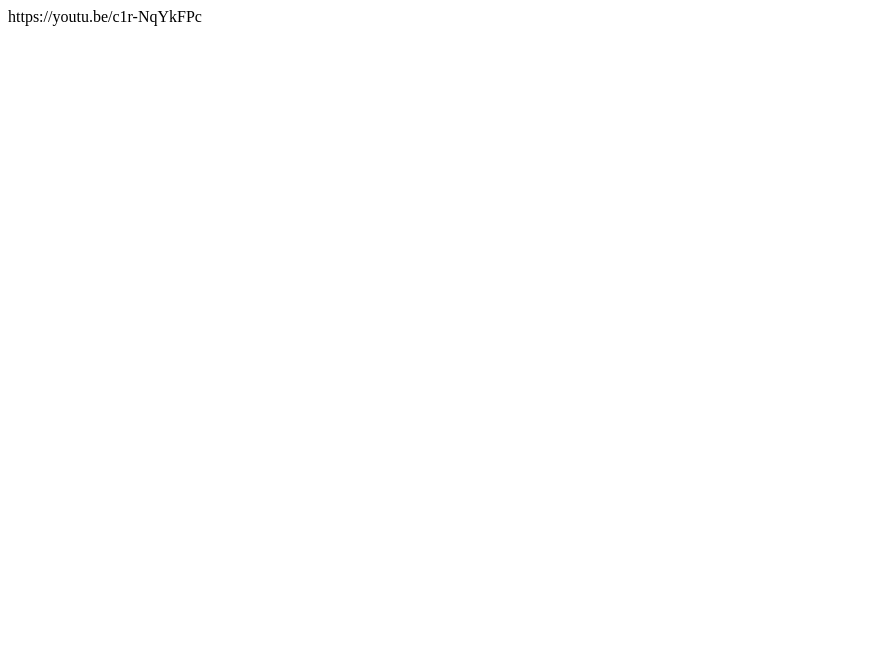
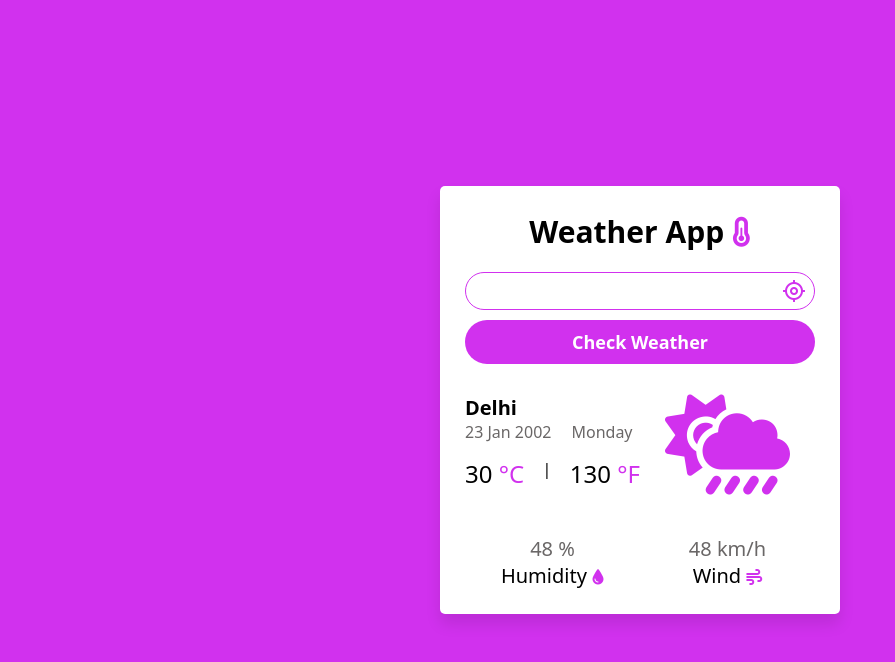
Before and after one commit to sahihai12/Js-Projects, a plain HTML site: page projects/9weatherApp/index.html in a window 1280 px wide. Shown: the whole page, without its empty margins (0-895 px from the left). Drawn offline with nearby package versions, Linux system fonts and the light colour scheme.

Commit message:
weatherapp start

```diff
--- a/projects/9Qr/index.html
+++ b/projects/9Qr/index.html
@@ -1 +1,28 @@
-https://youtu.be/pv5K28zVepE
+<!DOCTYPE html>
+<html lang="en">
+  <head>
+    <meta charset="utf-8">
+    <title>QR Code Generator | JS </title>
+    <link rel="stylesheet" href="style.css">
+    <meta name="viewport" content="width=device-width, initial-scale=1.0">
+  </head>
+  <body>
+    <div class="wrapper">
+      <header>
+        <h1>QR Code Generator</h1>
+        <p>Paste a url or enter text to create QR code</p>
+      </header>
+      <div class="form">
+        <input type="text" spellcheck="false" placeholder="Enter text or url">
+        <button>Generate QR Code</button>
+      </div>
+      <div class="qr-code">
+        <img src="" alt="qr-code">
+      </div>
+    </div>
+
+
+    <script src="main.js"></script>
+
+  </body>
+</html>
--- a/projects/9Qr/style.css
+++ b/projects/9Qr/style.css
@@ -0,0 +1,105 @@
+@import url('https://fonts.googleapis.com/css2?family=Poppins:wght@400;500;600;700&display=swap');
+*{
+  margin: 0;
+  padding: 0;
+  box-sizing: border-box;
+  font-family: 'Poppins', sans-serif;
+}
+body{
+  display: flex;
+  padding: 0 10px;
+  min-height: 100vh;
+  align-items: center;
+  background: #3498DB;
+  justify-content: center;
+}
+.wrapper{
+  height: 265px;
+  max-width: 410px;
+  background: #fff;
+  border-radius: 7px;
+  padding: 20px 25px 0;
+  transition: height 0.2s ease;
+  box-shadow: 0 10px 30px rgba(0,0,0,0.1);
+}
+.wrapper.active{
+  height: 530px;
+}
+header h1{
+  font-size: 21px;
+  font-weight: 500;
+}
+header p{
+  margin-top: 5px;
+  color: #575757;
+  font-size: 16px;
+}
+.wrapper .form{
+  margin: 20px 0 25px;
+}
+.form :where(input, button){
+  width: 100%;
+  height: 55px;
+  border: none;
+  outline: none;
+  border-radius: 5px;
+  transition: 0.1s ease;
+}
+.form input{
+  font-size: 18px;
+  padding: 0 17px;
+  border: 1px solid #999;
+}
+.form input:focus{
+  box-shadow: 0 3px 6px rgba(0,0,0,0.13);
+}
+.form input::placeholder{
+  color: #999;
+}
+.form button{
+  color: #fff;
+  cursor: pointer;
+  margin-top: 20px;
+  font-size: 17px;
+  background: #3498DB;
+}
+.qr-code{
+  opacity: 0;
+  display: flex;
+  padding: 33px 0;
+  border-radius: 5px;
+  align-items: center;
+  pointer-events: none;
+  justify-content: center;
+  border: 1px solid #ccc;
+  margin-bottom: 20px;
+
+}
+.wrapper.active .qr-code{
+  opacity: 1;
+  pointer-events: auto;
+  transition: opacity 0.5s 0.05s ease;
+}
+.qr-code img{
+  width: 170px;
+  margin-bottom: 20px;
+}
+
+@media (max-width: 430px){
+  .wrapper{
+    height: 255px;
+    padding: 16px 20px;
+  }
+  .wrapper.active{
+    height: 510px;
+  }
+  header p{
+    color: #696969;
+  }
+  .form :where(input, button){
+    height: 52px;
+  }
+  .qr-code img{
+    width: 160px;
+  }
+}
--- a/projects/9weatherApp/index.html
+++ b/projects/9weatherApp/index.html
@@ -1 +1,60 @@
-https://youtu.be/c1r-NqYkFPc
+<!DOCTYPE html>
+<html lang="en">
+
+<head>
+    <meta charset="UTF-8">
+    <meta http-equiv="X-UA-Compatible" content="IE=edge">
+    <meta name="viewport" content="width=device-width, initial-scale=1.0">
+    <title>Weather App | JS</title>
+    <link rel="stylesheet" href="style.css">
+    <link rel="stylesheet"
+        href="https://fonts.googleapis.com/css2?family=Material+Symbols+Outlined:opsz,wght,FILL,GRAD@48,400,0,0" />
+    <link rel="stylesheet"
+        href="https://cdnjs.cloudflare.com/ajax/libs/font-awesome/6.1.1/css/all.min.css" </head>
+        <body>
+
+
+    <div class="wrapper">
+        <h2>Weather App <span><i class="fas fa-temperature-2"></i></span></h2>
+        <div class="flex">
+            <input type="text" class="Enter City or Click on Icon">
+            <span class="material-symbols-outlined">
+                my_location
+            </span>
+        </div>
+        <button class="btn">Check Weather</button>
+        <div class="output">
+            <div class="upper">
+                <div class="left">
+                    <h3 class="city">delhi</h3>
+                    <div class="deatils">
+                        <div class="meta">
+                            <p class="date">23 Jan 2002</p>
+                            <p class="day">Monday</p>
+                        </div>
+                        <div class="temperature">
+                            <p class="celcius">30 <span>°C</span></p>
+                            <span> | </span>
+                            <p class="fahrenheit">130 <span>°F</span></p>
+                        </div>
+                    </div>
+                </div>
+                <i class="icon fas fa-cloud-sun-rain"></i>
+            </div>
+            <div class="lower">
+                <p class="humidity">
+                    <span>48 %</span>
+                    <span class="text">Humidity  <i class="fas fa-droplet"></i></span>
+                </p>
+                <p class="wind">
+                    <span>48 km/h</span>
+                    <span class="text">Wind <i class="fas fa-wind"></i></span>
+                </p>
+            </div>
+        </div>
+    </div>
+
+    <script src="./main.js" async></script>
+    </body>
+
+</html>
--- a/projects/9weatherApp/main.js
+++ b/projects/9weatherApp/main.js
@@ -0,0 +1,18 @@
+'use strict';
+
+
+const getday = () =>  {
+    const weekday = [
+        "Sunday",
+        "Monday",
+        "Tuesday",
+        "Wednesday",
+        "Thursday",
+        "Friday",
+        "Saturday",
+    ];
+    const d = new Date();
+    let day = weekday[d.getDay()];
+    console.log(day);
+}
+getday();
--- a/projects/9weatherApp/style.css
+++ b/projects/9weatherApp/style.css
@@ -0,0 +1,136 @@
+* {
+    margin: 0;
+    padding: 0;
+    box-sizing: border-box;
+    font-family: system-ui, -apple-system, BlinkMacSystemFont, 'Segoe UI', Roboto, Oxygen, Ubuntu, Cantarell, 'Open Sans', 'Helvetica Neue', sans-serif;
+    transition: background .5s;
+}
+
+body {
+    display: flex;
+    align-items: center;
+    justify-content: center;
+    min-height: 100vh;
+    background: #d131ee;
+    padding: 20px;
+}
+
+.wrapper {
+    background: #fff;
+    padding: 25px;
+    max-width: 400px;
+    width: 100%;
+    border-radius: 5px;
+    box-shadow: 0px 10px 15px rgba(0, 0, 0, 0.1);
+}
+
+.flex{
+    display: flex;
+    align-items: center;
+    justify-content: space-between;
+    border: 1px solid #d131ee;
+    padding: 6px 8px 6px 20px ;
+    border-radius: 20px;
+}
+input ,
+input:focus{
+    border: none;
+    outline: none;
+    width: 90%;
+    font-size: 16px;
+    background: transparent;
+}
+.flex span{
+    color: #d131ee;
+}
+h2{
+    text-align: center;
+    font-size: 30px;
+    margin-bottom: 20px;
+}
+
+h2 i{
+    color: #d131ee;
+}
+.btn{
+    margin: 10px 0 30px;
+    background: #d131ee;
+    color: #fff;
+    border-radius: 50px;
+    width: 100%;
+    padding: 10px 30px;
+    font-size: 18px;
+    font-weight: 600;
+    border: none;
+}
+
+.upper h3{
+    font-size: 20px;
+    text-transform: capitalize;
+}
+.upper{
+    display: flex;
+    align-items: center;
+    justify-content: center;
+}
+.left , .icon {
+    flex: 1 1 49%;
+}
+.icon{
+    font-size: 100px;
+    text-align: center;
+    color: #d131ee;
+}
+.meta , .temperature{
+    display: flex;
+    margin-bottom: 5px;
+}
+.meta p{
+    color: #6a6767;
+}
+.meta .date{
+    margin-right: 20px;
+}
+.temperature{
+    align-items: center;
+    justify-content: space-between;
+}
+.temperature p{
+    margin-top: 9px;
+    font-size: 24px;
+}
+.temperature p span{
+    color: #d131ee;
+}
+.lower{
+    display: flex;
+    align-items: center;
+    justify-content: space-between;
+    margin-top: 40px;
+}
+
+.lower p{
+    flex: 1 1 50%;
+    display: flex;
+    align-items: center;
+    flex-direction: column;
+}
+.lower span{
+    font-size: 20px;
+    color: #6a6767;
+}
+.lower .text{
+    color: #000;
+    font-size: 20px;
+}
+.lower i{
+    font-size: 16px;
+    color: #d131ee;
+}
+
+
+
+
+
+
+/* fetch("https://api.openweathermap.org/data/2.5/weather?lat=35&lon=139&appid=de5f3c726f96d8d5af62ae5017f72c99"); */
```
Also changed, not shown: projects/9Qr/main.js (+15 -0 lines).
